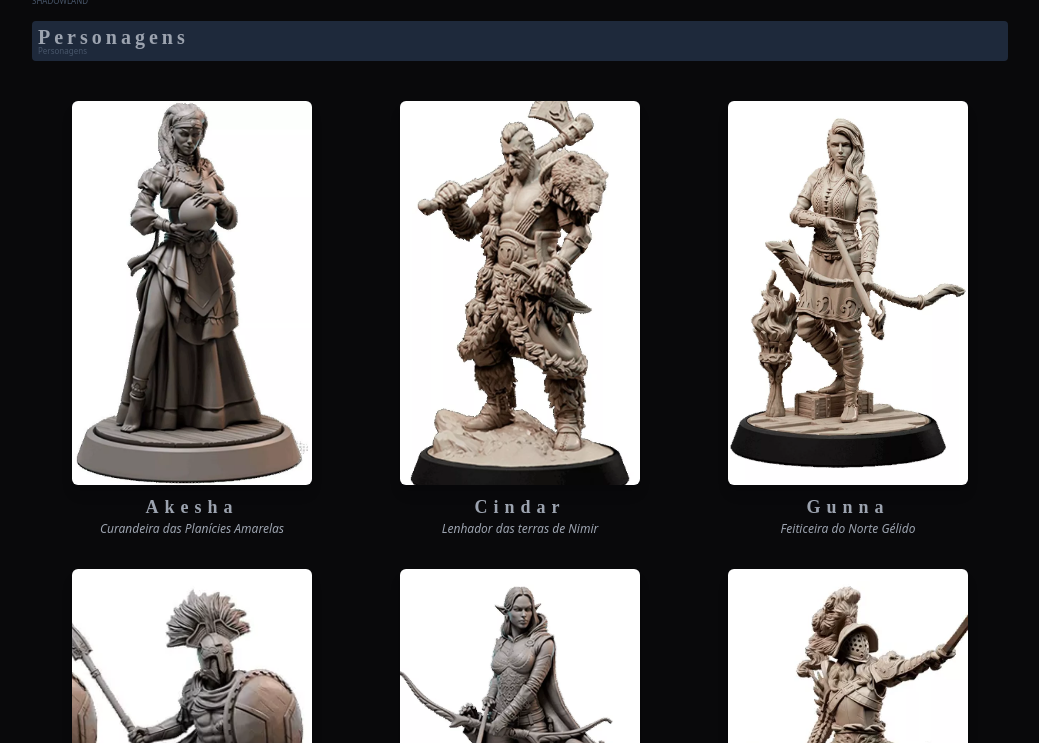
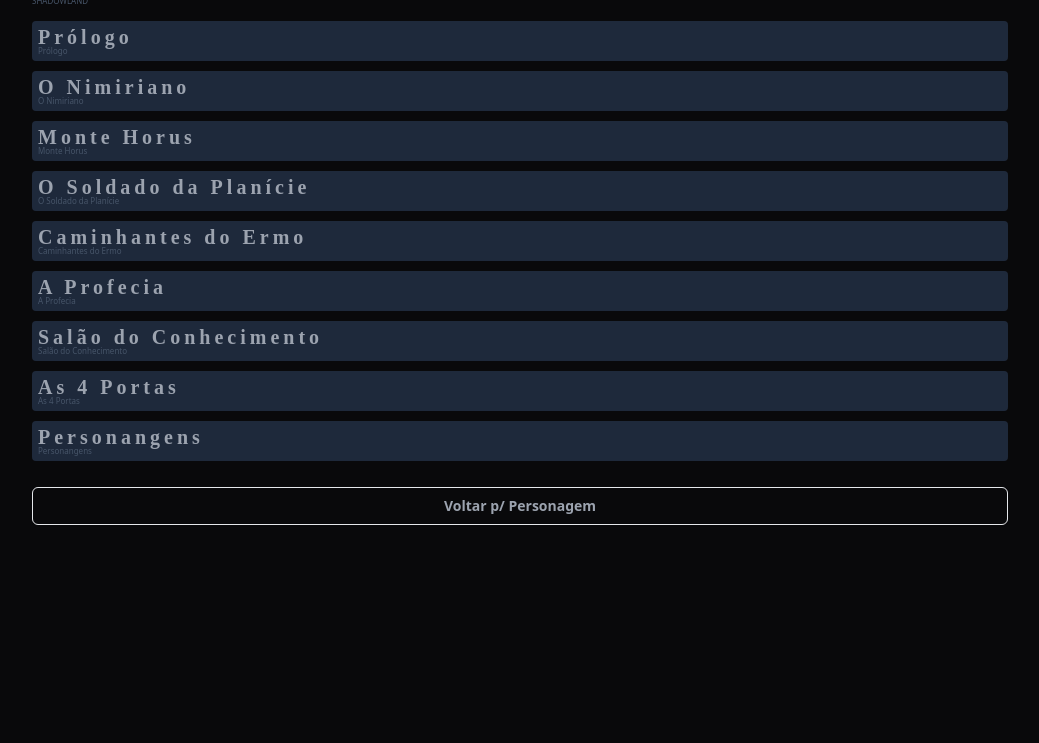
Before and after one commit to matthewsbrandan/rpg-sheet, a plain HTML site: page sessions/index.html in a window 1280 px wide. Shown: the part 57-800 px from the top of the page, without its empty margins (120-1159 px from the left). Drawn offline with nearby package versions, Linux system fonts and the light colour scheme; a web font is replaced by a local one.

Commit message:
feat: alterando sessão de inicio

```diff
--- a/sessions/index.html
+++ b/sessions/index.html
@@ -513,7 +513,7 @@
           // { title: 'O Ataque ao Templo' }
           // { title: 'A Criança' }
         ],
-        current_article: 'characters' // 'summary'
+        current_article: 'summary'
       },
       methods: {
         navigateTo: function(to){
```
